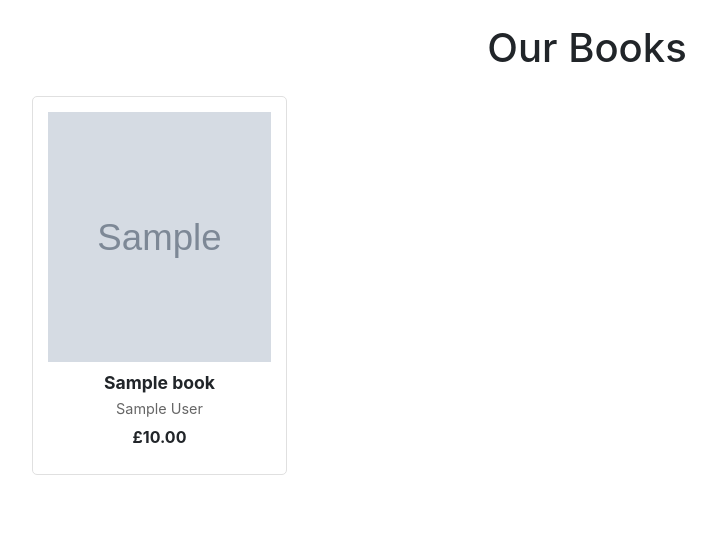
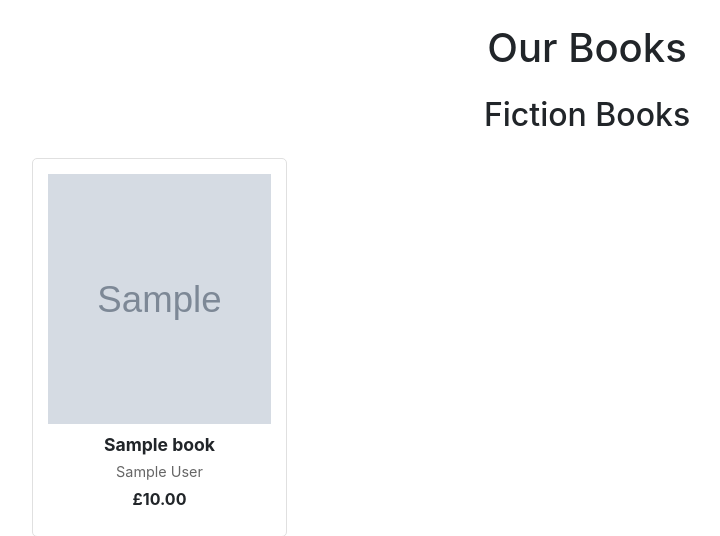
Before and after one commit to vica781/The_Literary_Loft_v2, a Django app: page /book_list/ in a window 1280 px wide. Shown: the part 248-784 px from the top of the page, without its empty margins (53-773 px from the left). Before the commit the page ends 723 px from the top, so only its background shows below. Run offline with Django 4.2, Linux system fonts and the light colour scheme; tables that the repository leaves empty hold one stand-in row (values such as "Sample post"); grey boxes marked "Sample" are stand-in pictures; some libraries are stand-ins or nearby versions.

Commit message:
Feat: organise books in books_list.html by categories

```diff
--- /dev/null
+++ b/books/templates/books/book_item.html
@@ -0,0 +1,18 @@
+<div class="col-md-3 col-sm-6 mb-4">
+    <div class="book-item">
+        <a href="{% url 'books:book_detail' book.id %}">
+            {% if book.cover_image %}
+                <img src="{{ book.cover_image.url }}" alt="{{ book.title }}" class="img-fluid book-cover">
+            {% else %}
+                <div class="no-image">No Image</div>
+            {% endif %}
+            <h3 class="book-title">{{ book.title }}</h3>
+            <p class="book-author">{{ book.author }}</p>
+            <p class="book-price">£{{ book.price }}</p>
+        </a>
+        <form method="post" action="{% url 'books:add_to_cart' book.id %}">
+            {% csrf_token %}
+            <button type="submit" class="btn add-to-cart">ADD TO BAG</button>
+        </form>
+    </div>
+</div>
--- a/books/templates/books/book_list.html
+++ b/books/templates/books/book_list.html
@@ -13,37 +13,43 @@
 <div class="container">
     <h1 class="text-center my-4">Our Books</h1>
 
-    {% if category %}
-        <h2 class="text-center mb-4">{{ category.get_name_display }}</h2>
+    {% if fiction_books %}
+        <h2 class="text-center mb-4">Fiction Books</h2>
+        <div class="row book-grid">
+            {% for book in fiction_books %}
+                {% include 'books/book_item.html' with book=book %}
+            {% endfor %}
+        </div>
     {% endif %}
 
-    {% if subcategory %}
-        <h3 class="text-center mb-4">{{ subcategory.name }}</h3>
+    {% if non_fiction_books %}
+        <h2 class="text-center mb-4">Non-Fiction Books</h2>
+        <div class="row book-grid">
+            {% for book in non_fiction_books %}
+                {% include 'books/book_item.html' with book=book %}
+            {% endfor %}
+        </div>
     {% endif %}
 
-    <div class="row book-grid">
-        {% for book in books %}
-        <div class="col-md-3 col-sm-6 mb-4">
-            <div class="book-item">
-                <a href="{% url 'books:book_detail' book.id %}">
-                    {% if book.cover_image %}
-                        <img src="{{ book.cover_image.url }}" alt="{{ book.title }}" class="img-fluid book-cover">
-                    {% else %}
-                        <div class="no-image">No Image</div>
-                    {% endif %}
-                    <h3 class="book-title">{{ book.title }}</h3>
-                    <p class="book-author">{{ book.author }}</p>
-                    <p class="book-price">£{{ book.price }}</p>
-                </a>
-                <form method="post" action="{% url 'books:add_to_cart' book.id %}">
-                    {% csrf_token %}
-                    <button type="submit" class="btn add-to-cart">ADD TO BAG</button>
-                </form>
-            </div>
+    {% if children_books %}
+        <h2 class="text-center mb-4">Children's Books</h2>
+        <div class="row book-grid">
+            {% for book in children_books %}
+                {% include 'books/book_item.html' with book=book %}
+            {% endfor %}
         </div>
-        {% empty %}
+    {% endif %}
+
+    {% if books %}
+        <div class="row book-grid">
+            {% for book in books %}
+                {% include 'books/book_item.html' with book=book %}
+            {% endfor %}
+        </div>
+    {% endif %}
+
+    {% if not fiction_books and not non_fiction_books and not children_books and not books %}
         <p class="text-center">No books available.</p>
-        {% endfor %}
-    </div>
+    {% endif %}
 </div>
 {% endblock %}
--- a/books/views.py
+++ b/books/views.py
@@ -73,26 +73,32 @@ def contact(request):
 
 # BOOK LIST / BOOK DETAIL
 def book_list(request, category_slug=None, subcategory_slug=None):
-    category = None
-    subcategory = None
     books = Book.objects.all()
     categories = Category.objects.all()
 
     if category_slug:
         category = get_object_or_404(Category, slug=category_slug)
         books = books.filter(subcategory__category=category)
-
-    if subcategory_slug:
+    elif subcategory_slug:
         subcategory = get_object_or_404(Subcategory, slug=subcategory_slug)
         books = books.filter(subcategory=subcategory)
+    else:
+        # Group books by main categories
+        fiction_books = books.filter(subcategory__category__name='fiction')
+        non_fiction_books = books.filter(subcategory__category__name='non_fiction')
+        children_books = books.filter(subcategory__category__name='children')
+
+        return render(request, 'books/book_list.html', {
+            'fiction_books': fiction_books,
+            'non_fiction_books': non_fiction_books,
+            'children_books': children_books,
+            'categories': categories
+        })
 
     return render(request, 'books/book_list.html', {
-        'category': category,
-        'subcategory': subcategory,
         'books': books,
         'categories': categories
     })
-
 def book_detail(request, id):
     book = get_object_or_404(Book, id=id)
     return render(request, 'books/book_details.html', {'book': book})
```
